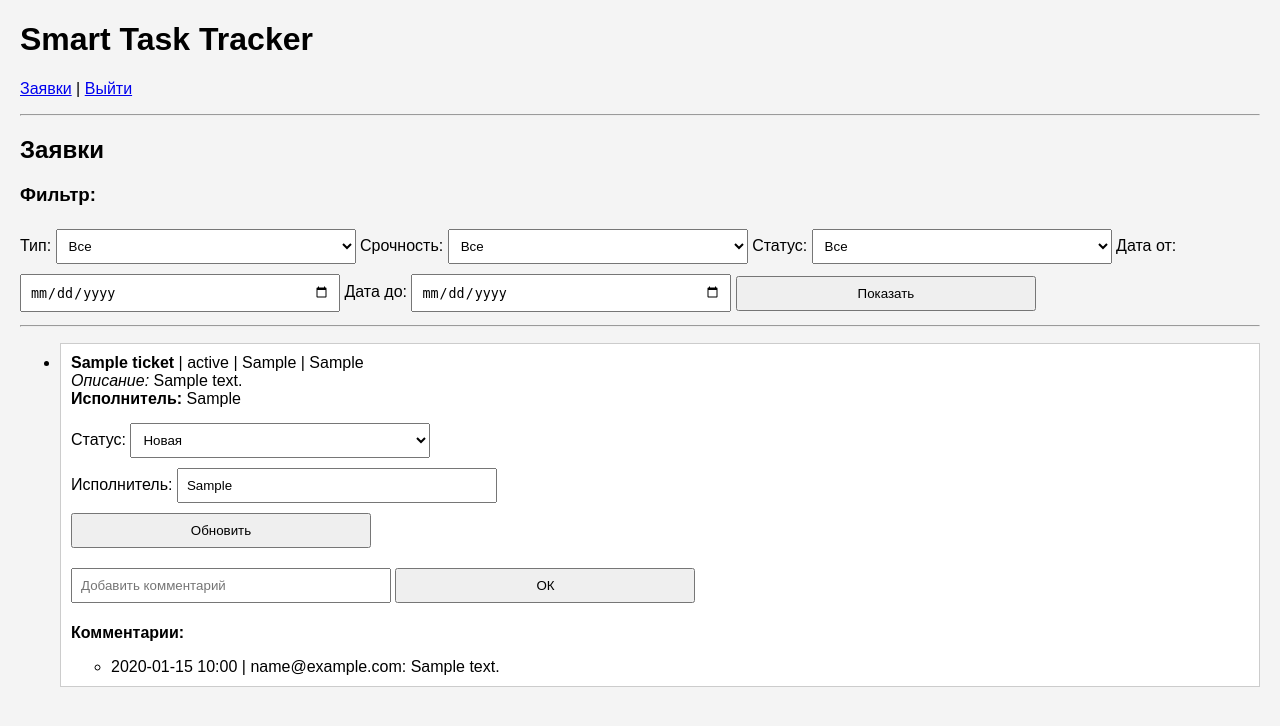
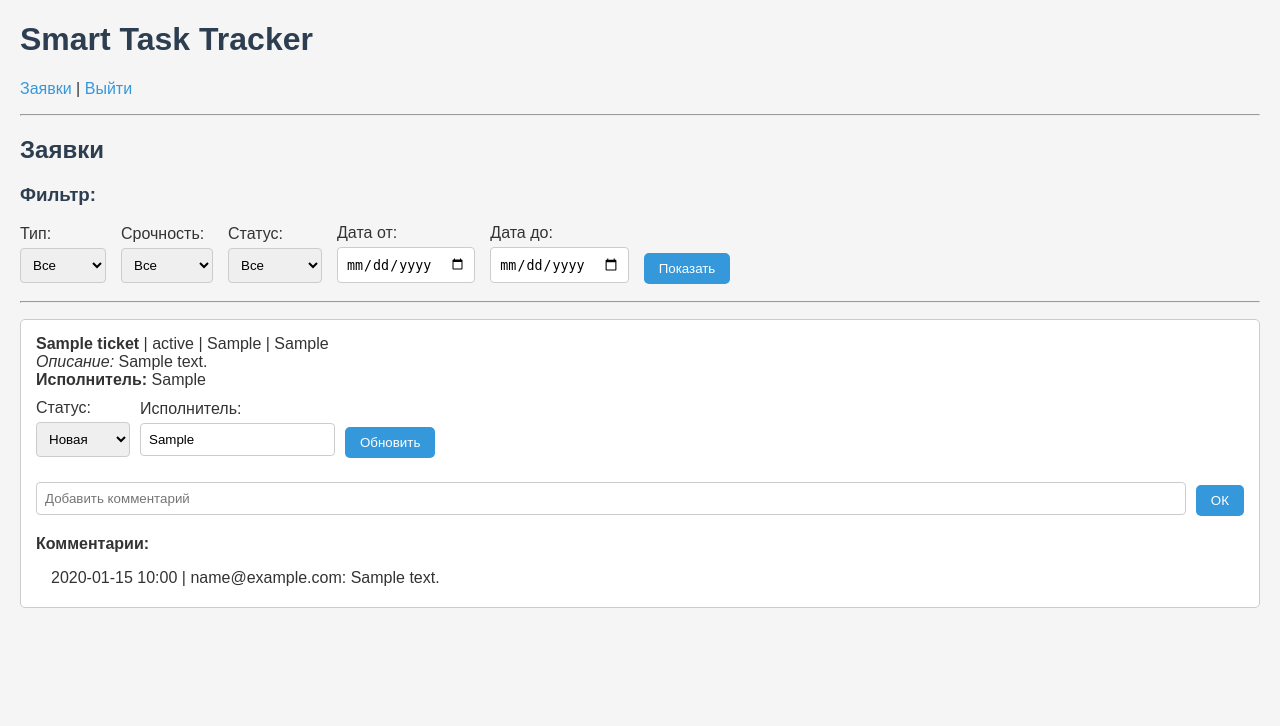
Before and after one commit to Terragul-Mason/smart_tracker, a Flask app: page /dashboard in a window 1280 px wide. Shown: the top 726 px of the page. Run offline with Flask 3, Linux system fonts and the light colour scheme; the visitor is signed in with stand-in values (Sample User, id 1); tables that the repository leaves empty hold one stand-in row (values such as "Sample post").

Commit message:
Немного улучшил визуал

```diff
--- a/static/style.css
+++ b/static/style.css
@@ -1,27 +1,80 @@
 body {
     font-family: Arial, sans-serif;
     margin: 20px;
-    background: #f4f4f4;
+    background: #f5f5f5;
+    color: #333;
 }
 
-input, textarea, select, button {
-    padding: 8px;
-    margin: 5px 0;
-    width: 300px;
+h1, h2, h3 {
+    color: #2c3e50;
+}
+
+a {
+    color: #3498db;
+    text-decoration: none;
+}
+
+a:hover {
+    text-decoration: underline;
 }
 
 button {
+    background: #3498db;
+    color: #fff;
+    border: none;
+    padding: 8px 15px;
+    border-radius: 5px;
     cursor: pointer;
 }
 
+button:hover {
+    background: #2980b9;
+}
+
+input, textarea, select {
+    padding: 8px;
+    margin-top: 5px;
+    margin-bottom: 10px;
+    border: 1px solid #ccc;
+    border-radius: 4px;
+}
+
+ul {
+    list-style: none;
+    padding: 0;
+}
+
 .status-new {
-    color: gray;
+    color: #7f8c8d;
+    font-weight: bold;
 }
 
 .status-work {
-    color: orange;
+    color: #e67e22;
+    font-weight: bold;
 }
 
 .status-done {
-    color: green;
+    color: #27ae60;
+    font-weight: bold;
 }
+
+.ticket-card {
+    background: #fff;
+    border-radius: 8px;
+    padding: 15px;
+    margin-bottom: 15px;
+    box-shadow: 0 2px 5px rgba(0,0,0,0.05);
+    border: 1px solid #ddd;
+}
+
+.comment-list {
+    margin-top: 10px;
+    padding-left: 15px;
+}
+
+.comment-item {
+    font-size: 0.9em;
+    color: #555;
+    margin-bottom: 5px;
+}
--- a/templates/base.html
+++ b/templates/base.html
@@ -21,7 +21,7 @@
         {% if messages %}
             <ul>
             {% for msg in messages %}
-                <li>{{ msg }}</li>
+                <li style="color: #c0392b;">{{ msg }}</li>
             {% endfor %}
             </ul>
         {% endif %}
--- a/templates/dashboard.html
+++ b/templates/dashboard.html
@@ -5,50 +5,65 @@
 
 {% if session.is_admin %}
 <h3>Фильтр:</h3>
-<form method="GET" action="{{ url_for('dashboard') }}">
-    <label>Тип:</label>
+<form method="GET" action="{{ url_for('dashboard') }}" style="display: flex; flex-wrap: wrap; gap: 15px; align-items: center;">
+
+    <div>
+        <label>Тип:</label><br>
         <select name="type">
             <option value="">Все</option>
             <option value="ПО" {% if request.args.get('type') == 'ПО' %}selected{% endif %}>ПО</option>
             <option value="Железо" {% if request.args.get('type') == 'Железо' %}selected{% endif %}>Железо</option>
             <option value="Сеть" {% if request.args.get('type') == 'Сеть' %}selected{% endif %}>Сеть</option>
         </select>
+    </div>
 
-    <label>Срочность:</label>
+    <div>
+        <label>Срочность:</label><br>
         <select name="urgency">
             <option value="">Все</option>
             <option value="низкая" {% if request.args.get('urgency') == 'низкая' %}selected{% endif %}>Низкая</option>
             <option value="средняя" {% if request.args.get('urgency') == 'средняя' %}selected{% endif %}>Средняя</option>
             <option value="высокая" {% if request.args.get('urgency') == 'высокая' %}selected{% endif %}>Высокая</option>
         </select>
+    </div>
 
-    <label>Статус:</label>
+    <div>
+        <label>Статус:</label><br>
         <select name="status">
             <option value="">Все</option>
             <option value="новая" {% if request.args.get('status') == 'новая' %}selected{% endif %}>Новая</option>
             <option value="в работе" {% if request.args.get('status') == 'в работе' %}selected{% endif %}>В работе</option>
             <option value="решена" {% if request.args.get('status') == 'решена' %}selected{% endif %}>Решена</option>
         </select>
+    </div>
 
-    <label>Дата от:</label>
+    <div>
+        <label>Дата от:</label><br>
         <input type="date" name="date_from" value="{{ request.args.get('date_from', '') }}">
+    </div>
 
-    <label>Дата до:</label>
+    <div>
+        <label>Дата до:</label><br>
         <input type="date" name="date_to" value="{{ request.args.get('date_to', '') }}">
+    </div>
 
-    <button type="submit">Показать</button>
+    <div>
+        <button type="submit" style="margin-top: 20px;">Показать</button>
+    </div>
+
 </form>
 <hr>
 {% endif %}
 
 {% if tickets %}
-    <ul>
+    <ul style="list-style: none; padding: 0;">
     {% for t in tickets %}
-        <li style="margin-bottom:20px; padding:10px; background:#fff; border:1px solid #ccc;">
+        <li style="margin-bottom:20px; padding:15px; background:#fff; border:1px solid #ccc; border-radius:5px;">
 
             <strong>{{ t.title }}</strong> |
             <span class="
-                {% if t.status == 'новая' %}status-new{% elif t.status == 'в работе' %}status-work{% elif t.status == 'решена' %}status-done{% endif %}">
+                {% if t.status == 'новая' %}status-new{% elif t.status == 'в работе' %}status-work{% elif t.status == 'решена' %}status-done{% endif %}
+            ">
                 {{ t.status }}
             </span> |
             {{ t.urgency }} | {{ t.type }}<br>
@@ -62,33 +77,40 @@
             {% endif %}
 
             {% if session.is_admin %}
-                <form method="POST" action="{{ url_for('update_ticket', ticket_id=t.id) }}" style="margin-top:10px;">
-                    <label>Статус:</label>
+                <form method="POST" action="{{ url_for('update_ticket', ticket_id=t.id) }}" style="margin-top:10px; display: flex; flex-wrap: wrap; gap:10px; align-items: center;">
+
+                    <div>
+                        <label>Статус:</label><br>
                         <select name="status">
                             <option value="новая" {% if t.status == 'новая' %}selected{% endif %}>Новая</option>
                             <option value="в работе" {% if t.status == 'в работе' %}selected{% endif %}>В работе</option>
                             <option value="решена" {% if t.status == 'решена' %}selected{% endif %}>Решена</option>
-                    </select><br>
+                        </select>
+                    </div>
 
-                    <label>Исполнитель:</label>
-                    <input type="text" name="assigned_to" value="{{ t.assigned_to or '' }}"><br>
+                    <div>
+                        <label>Исполнитель:</label><br>
+                        <input type="text" name="assigned_to" value="{{ t.assigned_to or '' }}">
+                    </div>
 
-                    <button type="submit">Обновить</button>
+                    <div>
+                        <button type="submit" style="margin-top: 20px;">Обновить</button>
+                    </div>
                 </form>
 
-                <form method="POST" action="{{ url_for('add_comment', ticket_id=t.id) }}" style="margin-top:10px;">
-                    <input type="text" name="text" placeholder="Добавить комментарий" required>
-                    <button type="submit">ОК</button>
+                <form method="POST" action="{{ url_for('add_comment', ticket_id=t.id) }}" style="margin-top:10px; display:flex; gap:10px; align-items: center;">
+                    <input type="text" name="text" placeholder="Добавить комментарий" required style="flex:1;">
+                    <button type="submit" style="margin-top: 0;">ОК</button>
                 </form>
             {% endif %}
 
             {% set ticket_comments = comments.get(t.id, []) %}
 
             {% if ticket_comments %}
-                <p><strong>Комментарии:</strong></p>
-                <ul>
+                <p style="margin-top:10px;"><strong>Комментарии:</strong></p>
+                <ul style="padding-left:15px;">
                 {% for c in ticket_comments %}
-                    <li>{{ c.created_at.strftime('%Y-%m-%d %H:%M') }} | {{ c.user_email }}: {{ c.text }}</li>
+                    <li style="margin-bottom:5px;">{{ c.created_at.strftime('%Y-%m-%d %H:%M') }} | {{ c.user_email }}: {{ c.text }}</li>
                 {% endfor %}
                 </ul>
             {% endif %}
```
Also changed, not shown: templates/create_ticket.html (+7 -5 lines), templates/login.html (+4 -4 lines), templates/register.html (+4 -4 lines). Lines whose indentation alone changed are shown as unchanged.
